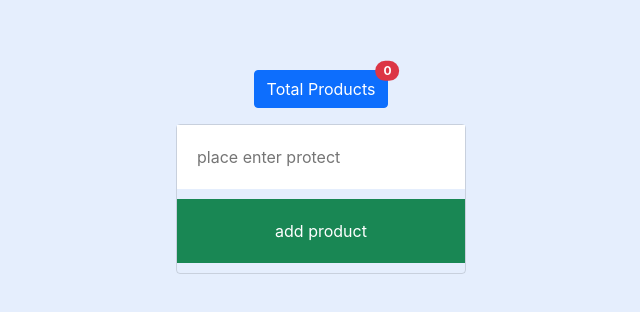
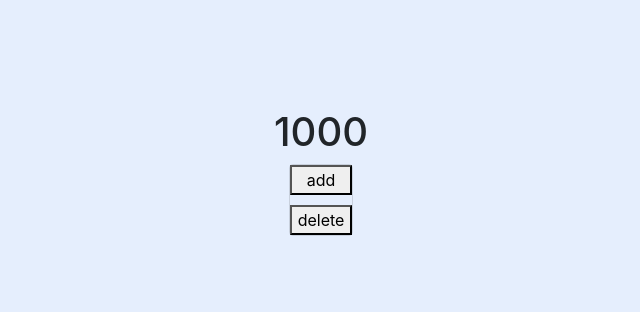
Before and after one commit to vajaganidhanesh/react-redux-application, a React (Create React App) app: page / in a window 1280 px wide. Shown: the part 228-540 px from the top of the page, without its empty margins (319-959 px from the left). Built offline with nearby package versions, Linux system fonts and the light colour scheme.

Commit message:
redux store middleware combineReducers theory

```diff
--- a/src/App.css
+++ b/src/App.css
@@ -13,13 +13,11 @@
   pointer-events: none;
 }
 
-.card{
+.card {
   display: flex;
-  flex-direction: column;
   row-gap: 10px;
   background-color: transparent;
 }
-
 
 @media (prefers-reduced-motion: no-preference) {
   .App-logo {
--- a/src/App.js
+++ b/src/App.js
@@ -1,32 +1,38 @@
-import './App.css';
-
-import {useEffect} from 'react'
-import CARD from './card';
-import Badge from './Badge';
+import React from "react";
+import { useDispatch, useSelector } from "react-redux";
+import { actionCreater } from "./state/index";
+import { bindActionCreators } from "redux";
+import "./App.css";
 function App() {
-
-  useEffect(()=>{
-
-    fetch('data.json')
-
-    .then((data)=>data.json())
-    .then((datas)=>{
-        console.log(datas);
-    })
-
-    .catch((err)=>{
-        console.log(err);
-    })
-
-},[])
-
+  const state = useSelector((state) => state);
+  const dispatch = useDispatch();
+  const { depositAmount, withDrawAmount } = bindActionCreators(
+    actionCreater,
+    dispatch
+  );
 
   return (
-    <div className="App">
-      <Badge/>
-
-      <CARD/>
-    </div>
+    <>
+      <div className='App'>
+        <h1>{state.account}</h1>
+        <span className='card'>
+          <button
+            onClick={() => {
+              depositAmount(1000);
+            }}
+          >
+            add
+          </button>
+          <button
+            onClick={() => {
+              withDrawAmount(1000);
+            }}
+          >
+            delete
+          </button>
+        </span>
+      </div>
+    </>
   );
 }
 
--- /dev/null
+++ b/src/state/actionCreators/actions.js
@@ -0,0 +1,14 @@
+export const depositAmount = (amount) => {
+  return (dispatch) => {
+    dispatch({ type: "deposit", payload: amount });
+  };
+};
+
+export const withDrawAmount = (amount) => {
+  return (dispatch) => {
+    dispatch({
+      type: "withdraw",
+      payload: amount,
+    });
+  };
+};
--- /dev/null
+++ b/src/state/index.js
@@ -0,0 +1 @@
+export * as actionCreater from "./actionCreators/actions";
--- /dev/null
+++ b/src/state/reducers/accountReducer.js
@@ -0,0 +1,12 @@
+const accountReducer = (state = 1000, action) => {
+  switch (action.type) {
+    case "deposit":
+      return state + action.payload;
+    case "withdraw":
+      return state - action.payload;
+    default:
+      return state;
+  }
+};
+
+export default accountReducer;
--- /dev/null
+++ b/src/state/reducers/index.js
@@ -0,0 +1,8 @@
+import { combineReducers } from "redux";
+import accountReducer from "./accountReducer";
+
+const reducers = combineReducers({
+  account: accountReducer,
+});
+
+export default reducers;
--- /dev/null
+++ b/src/state/store.js
@@ -0,0 +1,6 @@
+import { createStore, applyMiddleware } from "redux";
+import reducers from "./reducers";
+import thunk from "redux-thunk";
+
+export const store = createStore(reducers, {}, applyMiddleware(thunk));
+console.log(store.getState());
--- a/src/store.js
+++ b/src/store.js
@@ -1,14 +1,13 @@
-import { createStore,applyMiddleware } from "redux";
+import { createStore, applyMiddleware } from "redux";
 import { composeWithDevTools } from "redux-devtools-extension";
 import thunk from "redux-thunk";
 import reducer from "./reducer";
 
-
-const middleware = [thunk]
+const middleware = [thunk];
 
 const store = createStore(
-    reducer,
-    composeWithDevTools(applyMiddleware(...middleware))
-)
-
+  reducer,
+  composeWithDevTools(applyMiddleware(...middleware))
+);
+console.log(store.getState());
 export default store;
```
Also changed, not shown: src/index.js (+8 -8 lines).
